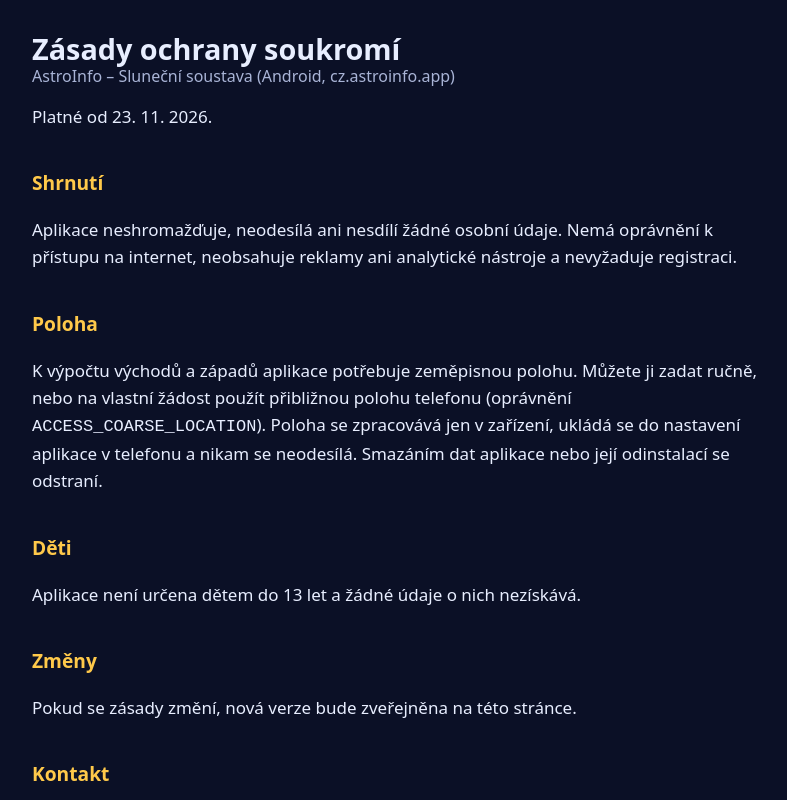
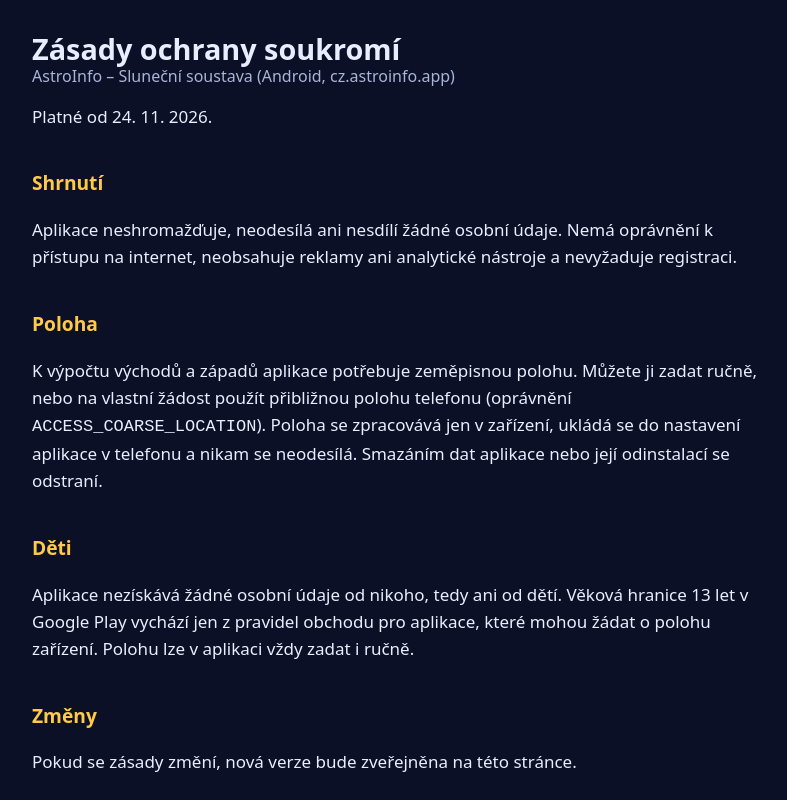
Before and after one commit to lstefek/astroinfo.cz, a plain HTML site: page privacy.html in a window 1280 px wide. Shown: the top 800 px of the page, without its empty margins (244-1031 px from the left). Drawn offline with Linux system fonts and the light colour scheme.

Commit message:
Privacy policy: clarify children section, update date

```diff
--- a/privacy.html
+++ b/privacy.html
@@ -10,7 +10,7 @@
 <body>
 <main>
 <h1>Zásady ochrany soukromí<small>AstroInfo – Sluneční soustava (Android, cz.astroinfo.app)</small></h1>
-<p>Platné od 23. 11. 2026.</p>
+<p>Platné od 24. 11. 2026.</p>
 
 <h2>Shrnutí</h2>
 <p>Aplikace neshromažďuje, neodesílá ani nesdílí žádné osobní údaje. Nemá oprávnění k přístupu
@@ -23,7 +23,9 @@ Poloha se zpracovává jen v zařízení, ukládá se do nastavení aplikace v t
 Smazáním dat aplikace nebo její odinstalací se odstraní.</p>
 
 <h2>Děti</h2>
-<p>Aplikace není určena dětem do 13 let a žádné údaje o nich nezískává.</p>
+<p>Aplikace nezískává žádné osobní údaje od nikoho, tedy ani od dětí. Věková hranice 13 let
+v Google Play vychází jen z pravidel obchodu pro aplikace, které mohou žádat o polohu zařízení.
+Polohu lze v aplikaci vždy zadat i ručně.</p>
 
 <h2>Změny</h2>
 <p>Pokud se zásady změní, nová verze bude zveřejněna na této stránce.</p>
```
